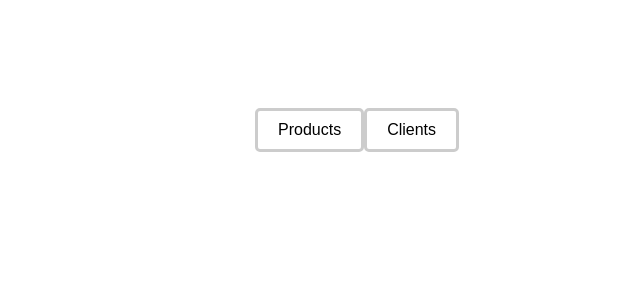
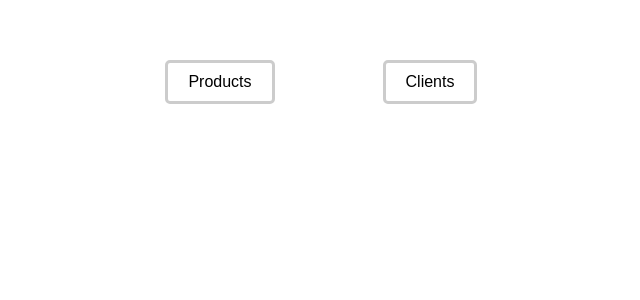
Before and after one commit to Eladios30/Search-Vue, a Vue app: page / in a window 1280 px wide. Shown: the top 300 px of the page, without its empty margins (335-975 px from the left). Built offline with nearby package versions, Linux system fonts and the light colour scheme.

Commit message:
Changes in buttons

```diff
--- a/src/components/ChildComponent.vue
+++ b/src/components/ChildComponent.vue
@@ -1,8 +1,8 @@
 <template>
   <div class="parent-component">
     <div class="filter-component">
-      <FilterSearch label="Products" :filterOptions="products" />
-      <FilterSearch label="Clients" :filterOptions="clients" />
+      <FilterSearch class="custom-button" label="Products" :filterOptions="products" />
+      <FilterSearch class="custom-button" label="Clients" :filterOptions="clients" />
     </div>
   </div>
 </template>
@@ -54,35 +54,18 @@ export default {
   margin-top: 20px;
 }
 
-.button-container {
+.filter-component {
   display: flex;
-  justify-content: center;
-  margin-bottom: 20px;
+  justify-content: space-around;
+  align-items: center;
+  margin-bottom: 20px; /* Añade un margen inferior para separar los componentes FilterSearch */
 }
 
 .custom-button {
   font-size: 15px;
-  border-radius: 5px; /* Aplica el mismo borde redondeado que el input */
+  border-radius: 5px;
   margin-right: 10px;
   margin-bottom: 10px;
-  padding: 8px 16px; /* Ajusta el relleno según sea necesario */
-  border: 2px solid #ccc;
-  outline: none;
-  transition: border-color 0.3s ease;
-}
-
-.filter-component {
-  width: 100px;
-  height: 200px;
-  margin: 0 auto;
-  margin-top: 15px;
-  display: flex;
-  flex-direction: row;
-  justify-content: space-around;
-  align-items: center;
-}
-
-button {
-  font-size: 15px;
+  margin-left: 50px;
 }
 </style>
--- a/src/components/FilterSearch.vue
+++ b/src/components/FilterSearch.vue
@@ -35,7 +35,11 @@
           class="search-component__results-title"
         >
           {{ option.name }}
-          <input class="search-component__results-checkbox" type="checkbox" v-model="option.checked" />
+          <input
+            class="search-component__results-checkbox"
+            type="checkbox"
+            v-model="option.checked"
+          />
         </p>
       </div>
     </div>
@@ -50,18 +54,17 @@
         <div class="search-component__selected-results">
           <p v-if="selectedOptions.length === 0">Ninguna opción seleccionada</p>
           <ul v-else>
-        <li v-for="option in selectedOptions" :key="option.id">{{ option.id }}| {{ option.name }}</li>
+            <li v-for="option in selectedOptions" :key="option.id">
+              {{ option.id }}|{{ option.name }}
+            </li>
           </ul>
         </div>
       </div>
     </div>
-
   </div>
 </template>
 
 <script>
-// import axios from "axios";
-
 export default {
   name: "FilterComponent",
   data() {
@@ -108,11 +111,11 @@ export default {
     showModalResults() {
       if (this.searchTerm.length >= 3) {
         this.selectedOptions = this.filteredOptions.filter(
-          option => option.checked
+          (option) => option.checked
         );
         this.showResultsModal = true;
-        this.searchTerm = '';
-        this.filteredOptions.forEach(option => option.checked = false);
+        this.searchTerm = "";
+        this.filteredOptions.forEach((option) => (option.checked = false));
       }
     },
   },
@@ -128,12 +131,18 @@ export default {
 .search-component {
   background-color: white;
   font-family: Ubuntu;
-  margin-top: 15px;
   align-items: center;
   border-radius: 5px;
   width: 150px;
   height: 150px;
   color: #333;
+
+  &__modal {
+    background-color: #f2f2f2;
+    border-radius: 5px;
+    width: 200px;
+    height: 200px;
+  }
 
   &__label {
     background-color: transparent;
@@ -158,7 +167,7 @@ export default {
   &__input-button {
     position: relative;
     margin-top: 10px;
-    font-size: 15px;
+    width: 100%;
 
     .search-component__input-container {
       position: relative;
@@ -166,15 +175,14 @@ export default {
     }
 
     .search-component__input {
-      border-radius: 5px;
       margin-bottom: 10px;
-      padding: 10px 30px 10px 40px;
+      padding: 10px 10px 10px 30px;
       border: 2px solid #ffffff;
       border-radius: 5px;
       outline: none;
       transition: border-color 0.3s ease;
       font-size: 15px;
-      width: 200px;
+      width: 80%;
 
       &:focus {
         border-color: #3498db;
@@ -206,13 +214,19 @@ export default {
 
   &__results {
     display: block;
-    margin-top: 20px;
+    margin-top: 10px;
     height: 100%;
 
     &-title {
       display: flex;
       align-items: center;
       cursor: pointer;
+      margin: 5px 0;
+      border-radius: 3px;
+
+      &:nth-child(even) {
+        background-color: #bbb;
+      }
 
       .search-component__results-checkbox {
         margin-right: 10px;
@@ -242,21 +256,22 @@ export default {
     width: 100%;
     height: 100%;
     background-color: rgba(0, 0, 0, 0.5);
-    z-index: 1000;
+    z-index: 1;
   }
 
   &__modal-content {
     background-color: white;
-    padding: 20px;
+    padding: 10px;
     border-radius: 5px;
     box-shadow: 0 0 10px rgba(0, 0, 0, 0.1);
+    text-align: left;
   }
 
   &__modal-header {
     display: flex;
     justify-content: space-between;
-    align-items: center;
-    margin-bottom: 20px;
+    align-items: left;
+    margin-bottom: 10px;
 
     h2 {
       font-size: 18px;
@@ -270,6 +285,5 @@ export default {
       color: #333;
     }
   }
-
 }
 </style>
```
Lines whose indentation alone changed are shown as unchanged.
